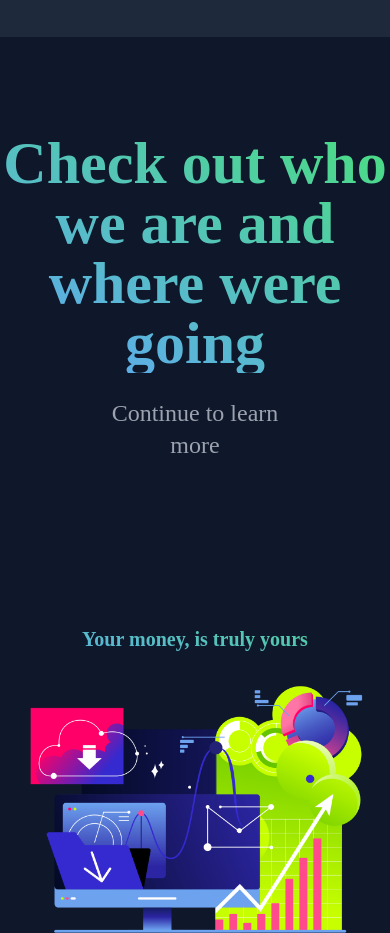
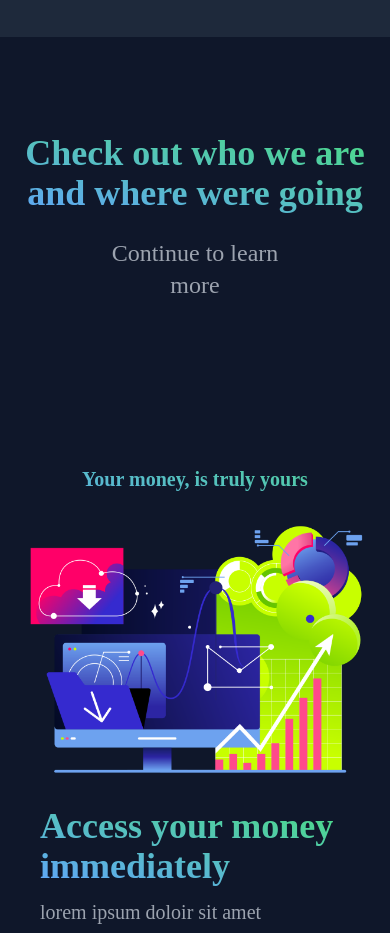
Before and after one commit to chansen17/cryptodex, a React (Create React App) app: page / in a window 390 px wide. Shown: the part 2000-2933 px from the top of the page. Built offline with nearby package versions, Linux system fonts and the light colour scheme; no server answers.

Commit message:
Fixed font size

```diff
--- a/src/components/SectionSeperator.js
+++ b/src/components/SectionSeperator.js
@@ -4,7 +4,7 @@ export default function SectionSeperator({heading, btnText}) {
   return (
     <div className="w-full py-24">
         <div className="max-w-2xl mx-auto">
-            <h2 className="text-center text-6xl heading-gradient">{heading}</h2>
+            <h2 className="text-center text-4xl md:text-5xl lg:text-6xl heading-gradient">{heading}</h2>
             <div className="text-2xl text-gray-400 mt-6 max-w-[200px] mx-auto">{btnText}</div>
         </div>
     </div>
```
